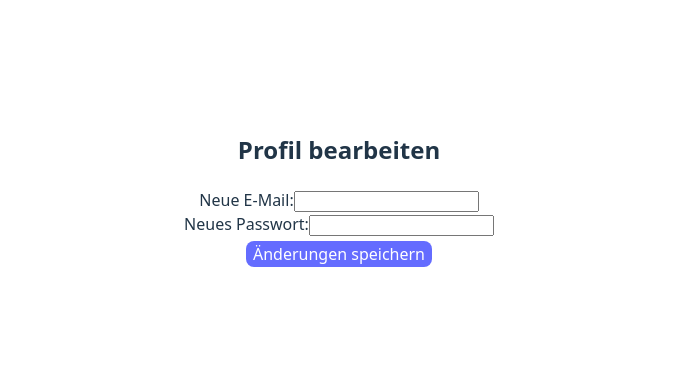
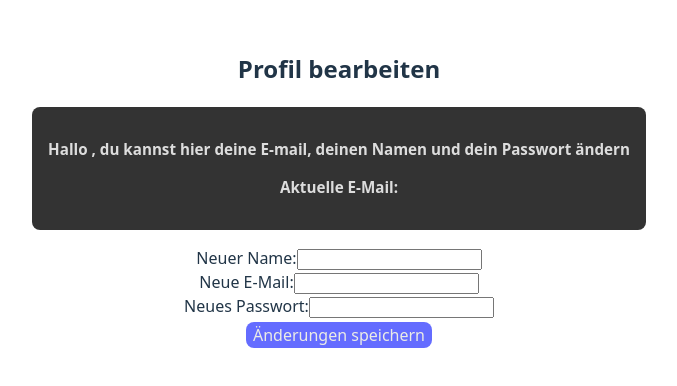
Before and after one commit to Pierro-e/HTWD-SE-shareshop_4B, a Vue app in the folder src/frontend/shareshop_4b/: page /settings in a window 1280 px wide. Shown: the part 208-594 px from the top of the page, without its empty margins (301-978 px from the left). Built offline with nearby package versions, Linux system fonts and the light colour scheme.

Commit message:
Button in Projekteinführung für Weiterleitung, Erweiterung von Usersettings, Verbindung mit API

```diff
--- a/src/frontend/shareshop_4b/src/components/ProjektEinführung.vue
+++ b/src/frontend/shareshop_4b/src/components/ProjektEinführung.vue
@@ -3,6 +3,10 @@
   <div>
       <h1>ShareShop - Projektstruktur & Start</h1>
     <p>Willkommen im ShareShop Vue-Projekt!</p>
+
+    <button class= "button-edit" @click="$router.push('/settings')">
+      Zu den Profileinstellungen
+    </button>
 
     <section>
       <h2>Was ist eine SPA?</h2>
--- a/src/frontend/shareshop_4b/src/components/UserSettings.vue
+++ b/src/frontend/shareshop_4b/src/components/UserSettings.vue
@@ -2,7 +2,23 @@
   <div class="user-settings">
     <h2>Profil bearbeiten</h2>
 
+    <div class="current-user-data">
+      <p><strong>Hallo </strong>{{name}}<strong>, du kannst hier deine E-mail, deinen Namen und dein Passwort ändern</strong></p>
+      <p><strong>Aktuelle E-Mail:</strong> {{ email }}</p>
+
+    </div>
+
     <form @submit.prevent="updateUser">
+
+      <div>
+        <label for="name">Neuer Name:</label>
+        <input v-model="name"
+            type="name"
+            id="name"
+            required
+        />
+      </div>
+
       <div>
         <label for="email">Neue E-Mail:</label>
         <input v-model="email"
@@ -29,41 +45,89 @@
 </template>
 
 <script>
+import axios from 'axios'
+
 export default {
   name: 'UserSettings',
+  inject: ['user'],
   data() {
     return {
+      name: '',
       email: '',
       password: '',
+      //currentEmail: '',//gebraucht?
       message: '',
       errorMessage: ''
     };
   },
+
+  async mounted() {
+    // Beim Laden: Werte aus globalem User setzen
+    if (this.user?.id) {
+      this.name = this.user.name
+      this.email = this.user.email
+    }
+  },
+
   methods: {
+
+    async loadUserData() {
+      try {
+        const response = await axios.get(`http://141.56.137.83:8000/nutzer/by-id?id=${this.user.id}`)
+
+        this.currentEmail = response.data.email
+        this.name = response.data.name
+        this.email = response.data.email
+      } catch (err) {
+        this.errorMessage = 'Fehler beim Laden der Daten'
+      }
+    },
+
     async updateUser() {
-      try {
-        // Beispiel: Axios PUT request
-        const response = await fetch('/api/user/update', {
-          method: 'PUT',
-          headers: { 'Content-Type': 'application/json' },
-          body: JSON.stringify({
-            email: this.email,
-            password: this.password
+      this.message = ''
+      this.errorMessage = ''
+
+    try {
+      const promises = []
+
+        // Name ändern, wenn ein neuer Name eingegeben wurde
+      if (this.name.trim()) {
+        promises.push(
+          axios.put(`http://141.56.137.83:8000/nutzer_change/${this.user.id}/name`, {
+            neuer_name: this.name
           })
-        });
+      )
+      }
 
-        if (!response.ok) throw new Error('Fehler beim Aktualisieren');
+        // Passwort ändern, wenn ein neues Passwort eingegeben wurde
+      if (this.password.trim()) {
+        promises.push(
+          axios.put(`http://141.56.137.83:8000/nutzer_change/${this.user.id}/passwort`, {
+            neues_passwort: this.password
+          })
+      )
+      }
 
-        this.message = 'Daten erfolgreich aktualisiert!';
-        this.error = '';
+      // Warten, bis alle API-Aufrufe abgeschlossen sind
+      await Promise.all(promises)
+
+
+      this.message = 'Daten erfolgreich aktualisiert!'
+        this.errorMessage = ''
+
+        // Optional: globalen Benutzer aktualisieren
+        this.user.email = this.email
+        this.user.name = this.name
+
       } catch (err) {
-        this.error = err.message || 'Unbekannter Fehler';
-        this.message = '';
+        this.errorMessage = err.response?.data?.detail || 'Fehler beim Aktualisieren'
+        this.message = ''
       }
     }
   }
 };
 </script>
+
 
 <style scoped>
 .success {
@@ -76,4 +140,13 @@ export default {
   text-align: center;
   font-weight: 600;
 }
+
+.current-user-data {
+  background-color: #333;
+  padding: 1rem;
+  margin-bottom: 1rem;
+  border-radius: 0.5rem;
+  color: #ddd;
+  font-size: 0.95rem;
+}
 </style>
--- a/src/frontend/shareshop_4b/src/style.css
+++ b/src/frontend/shareshop_4b/src/style.css
@@ -40,7 +40,7 @@ button {
    /*Legt einen Rahmen mit 1 Pixel Breite, durchgehend (solid), aber unsichtbar an */
   border: 1px solid transparent;
   /*Textfarbe*/
-  color: white;
+  color: rgb(235, 236, 230);
   /*Hintergrundfarbe*/
   background-color: #33750d;
   /*Wieviel Padding rund um Schrift -> beeinflusst Groesse des Buttons*/
```
